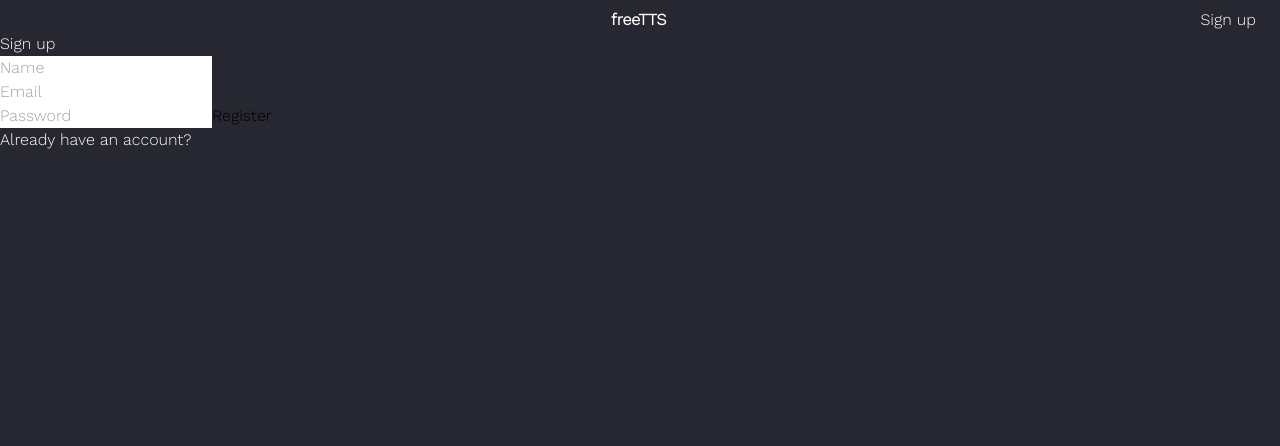
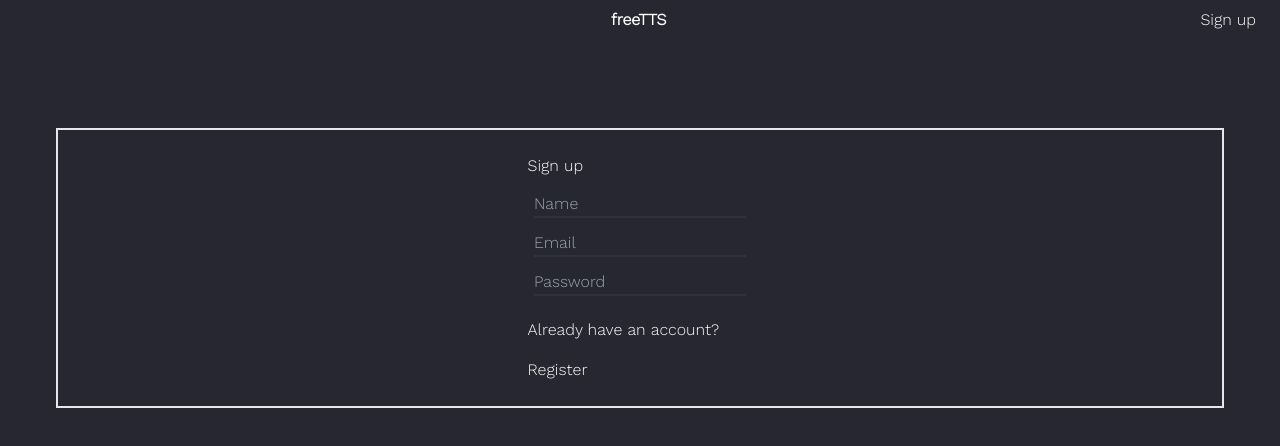
Before and after one commit to Mikk0git/freeTTS, a React (Vite) app in the folder frontend/: page /login in a window 1280 px wide. Shown: the top 446 px of the page. Built offline with nearby package versions, Linux system fonts and the light colour scheme; no server answers.

Commit message:
Login form

```diff
--- a/frontend/src/App.jsx
+++ b/frontend/src/App.jsx
@@ -19,7 +19,15 @@ function App() {
 
       <Routes>
         <Route path="/" element={<AppForm />} />
-        <Route path="/login" element={<AppLogin />} />
+
+        <Route
+          path="/login"
+          element={
+            <div className="flex justify-center mt-24 mr-14 ml-14  border-2">
+              <AppLogin />
+            </div>
+          }
+        />
       </Routes>
     </div>
   );
--- a/frontend/src/components/AppLogin.jsx
+++ b/frontend/src/components/AppLogin.jsx
@@ -70,30 +70,34 @@ export function AppLogin() {
   };
   if (showRegister === true) {
     return (
-      <div className="AppRegister">
+      <div className="AppLogin AppRegisterForm">
         <h2>Sign up</h2>
-        <form onSubmit={handleSubmitRegister} className="text-black">
+        <form onSubmit={handleSubmitRegister}>
           <input type="text" name="name" placeholder="Name" />
           <br />
           <input type="email" name="email" placeholder="Email" />
           <br />
           <input type="password" name="password" placeholder="Password" />
+          <br />
+          <button onClick={changeToLogin}>Already have an account?</button>{" "}
+          <br />
           <button>Register</button>
         </form>
-        <button onClick={changeToLogin}>Already have an account?</button>
       </div>
     );
   } else {
     return (
-      <div className="AppLogin">
+      <div className="AppLogin AppLoginForm">
         <h2>Sign in</h2>
-        <form className="text-black" onSubmit={handleSubmitLogin}>
+        <form onSubmit={handleSubmitLogin}>
           <input type="email" name="email" placeholder="Email" />
           <br />
           <input type="password" name="password" placeholder="Password" />
+          <br />
+          <button onClick={changeToRegister}>Don't have an account?</button>
+          <br />
           <button type="submit">Login</button>
         </form>
-        <button onClick={changeToRegister}>Don't have an account?</button>
       </div>
     );
   }
--- a/frontend/src/index.css
+++ b/frontend/src/index.css
@@ -28,3 +28,22 @@ input {
   width: 70vw;
   font-size: x-large;
 }
+
+/* Login */
+.AppLogin {
+  margin-top: 1.5rem;
+  margin-bottom: 1.5rem;
+}
+.AppLogin h2 {
+  margin-bottom: 0.5rem;
+}
+.AppLogin input {
+  margin: 0.4rem;
+  border-bottom: 2px solid #45465056;
+
+  background-color: #262730;
+}
+.AppLogin button {
+  margin-top: 1rem;
+  font-size: medium;
+}
```
